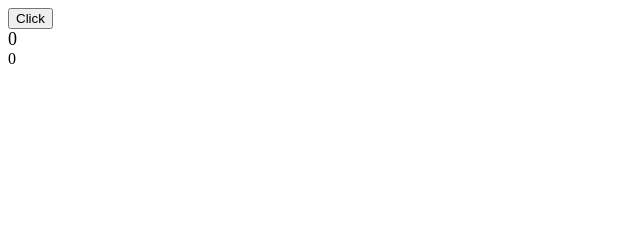
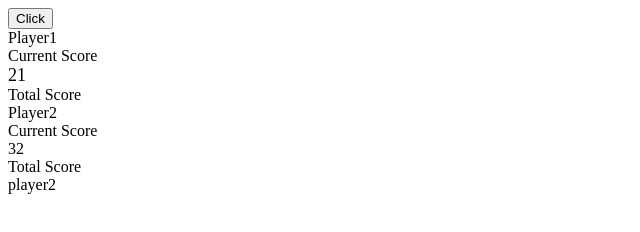
Before and after one commit to Likhithajasthi/diceGame, a plain HTML site: page index.html in a window 1280 px wide. Shown: the whole page, without its empty margins (0-640 px from the left). Drawn offline with nearby package versions, Linux system fonts and the light colour scheme.

Commit message:
Adding 2 players

```diff
--- a/app.js
+++ b/app.js
@@ -24,8 +24,10 @@ function myName() {
 
 
 }*/
-var total;
+var total,scores,activeplayer;
+    scores[0,0];
     total=0;
+    activeplayer=0;
     document.getElementById('name').textContent='0';
     document.getElementById('totalscore').textContent='0';
     function myName() {
--- a/index.html
+++ b/index.html
@@ -12,8 +12,21 @@
     <body>
 
     <button onclick="myName()">Click</button>
-    <div id="name">73</div>
-    <div id="totalscore" class="tscore">23</div>
+    <div>
+        <div id="player">Player1</div>
+        <div id="diceScore">Current Score</div>
+        <div id="name">21</div>
+        <div id="totalscore" class="tscore">Total Score</div>
+    </div>
+    <div>
+        <div id="playerName">Player2</div>
+        <div id="diceScore2">Current Score</div>
+        <div id="name2">32</div>
+        <div id="totalscore2" class="tscore">Total Score</div>
+    </div>
+
+
+    <div id="player2">player2</div>
    <!-- <div id="player2">60</div>
     <div id="score2">30</div>-->
     <script src="app.js"></script>
```
Lines whose indentation alone changed are shown as unchanged.
